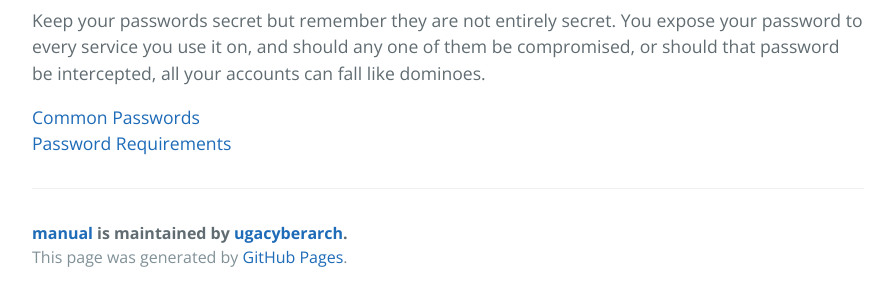
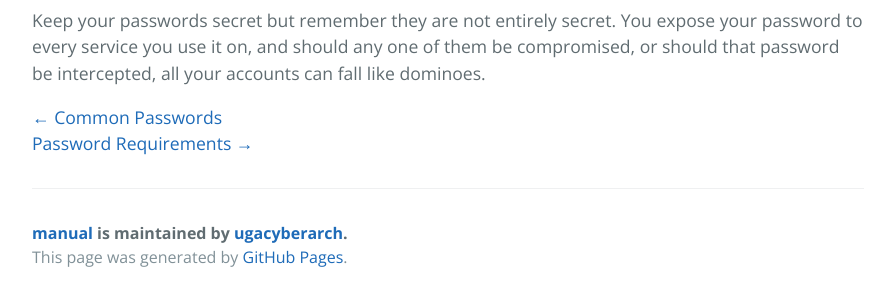
Before and after one commit to ugacyberarch/manual, a Jekyll site: the page built from reusing_passwords.md, in a window 1280 px wide and 900 px high, scrolled down 1700 px. Shown: the part 599-897 px from the top of the window, without its empty margins (192-1085 px from the left). Built offline with Jekyll 4.4.1, drawn with Linux system fonts in a browser that asks for light colours; part of the change alters nothing that is shown.

```diff
--- a/reusing_passwords.md
+++ b/reusing_passwords.md
@@ -66,5 +66,5 @@ Prefer `https://` to `http://`.
 
 Keep your passwords secret but remember they are not entirely secret. You expose your password to every service you use it on, and should any one of them be compromised, or should that password be intercepted, all your accounts can fall like dominoes.
 
-[Common Passwords](./ "Common Passwords")
-[Password Requirements](./password_requirements.html "Password Requirements")
+[← Common Passwords](./common_passwords.html "Common Passwords")
+[Password Requirements →](./password_requirements.html "Password Requirements")
```
